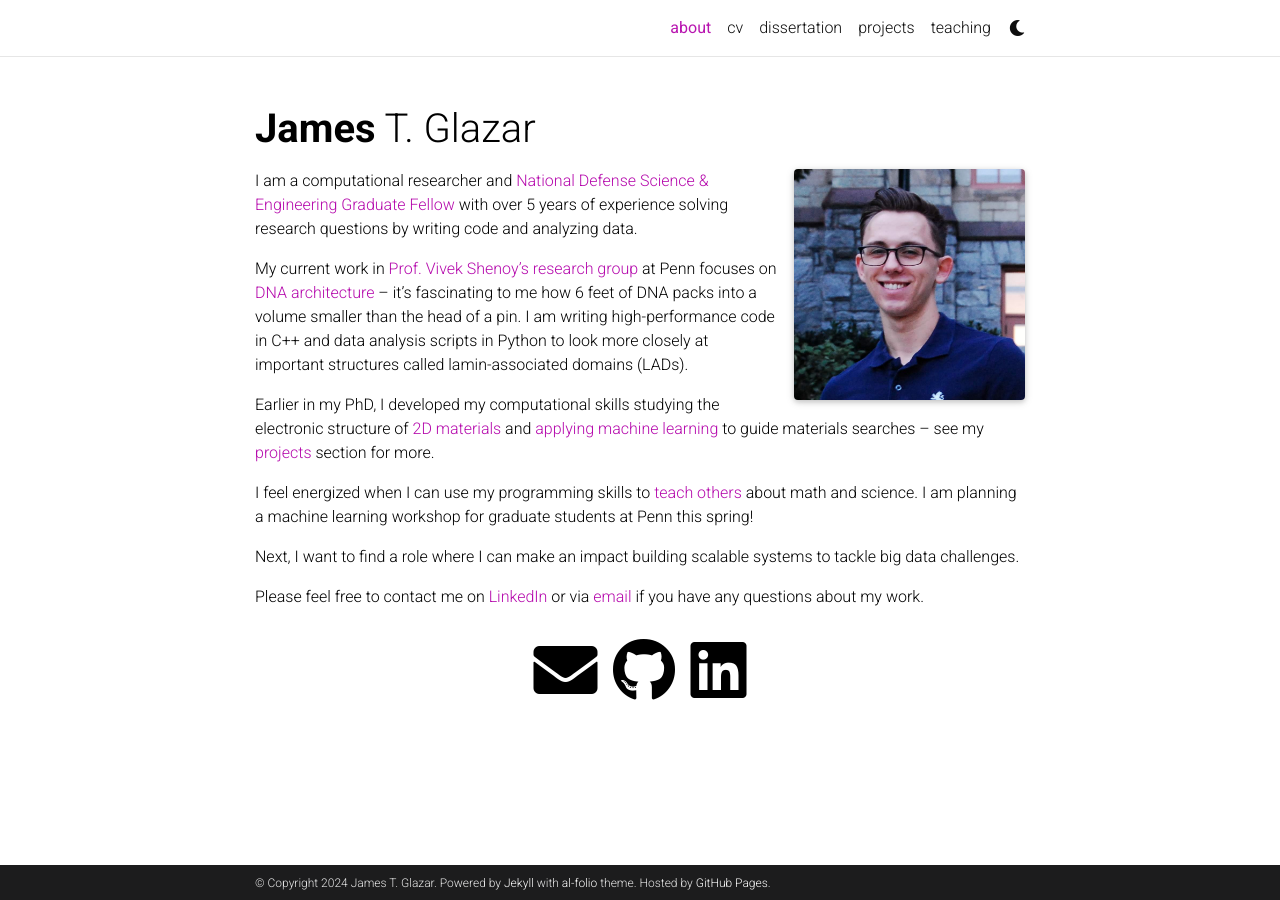
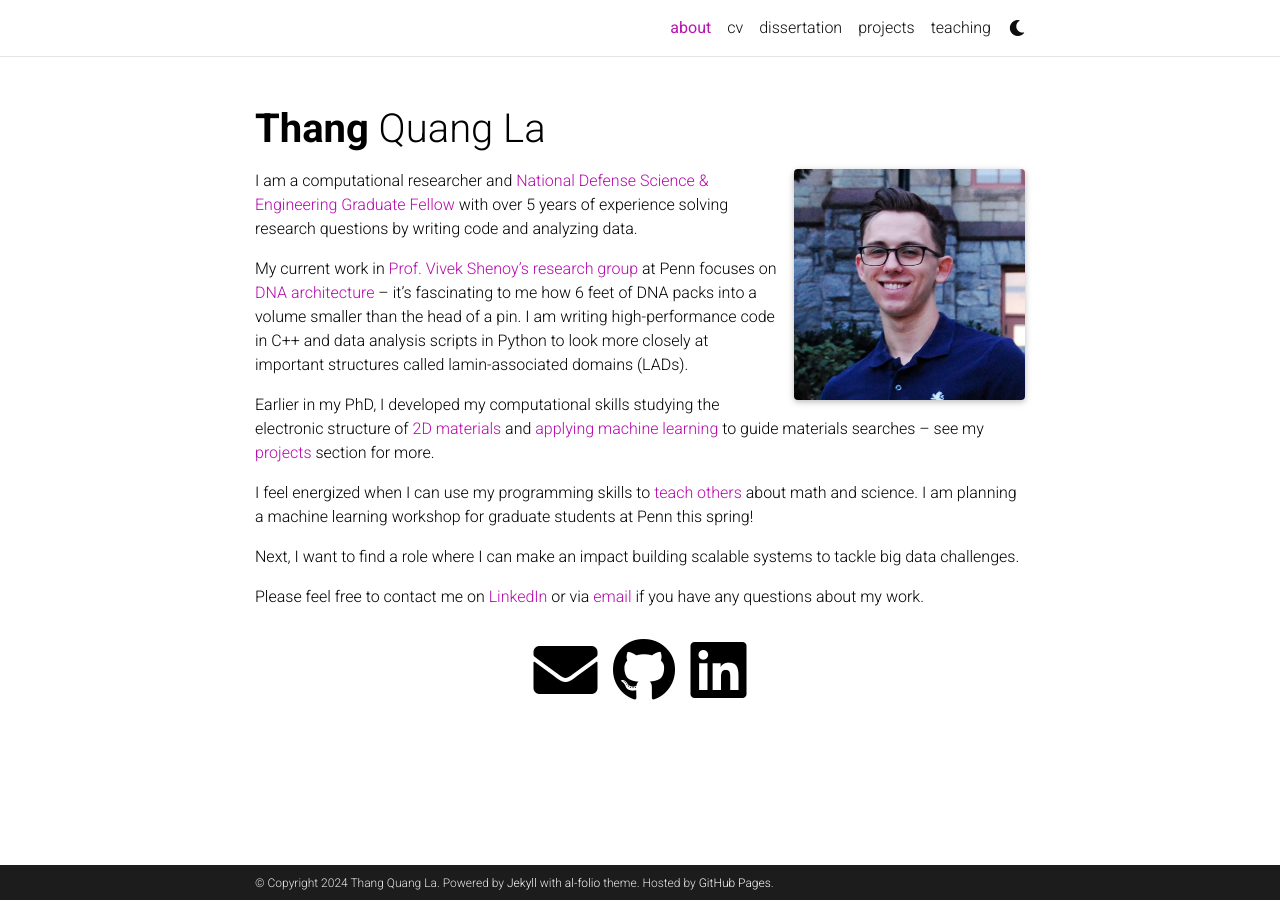
Before and after one commit to laquangthang/laquangthang.github.io, a Jekyll site: the page built from _pages/about.md, in a window 1280 px wide. Built offline with Jekyll 4.4.1, drawn with Linux system fonts in a browser that asks for light colours; comment, search, counter and statistics services are not loaded; a style sheet for code colours, icons or effects is not loaded.

Commit message:
Update _config.yml

```diff
--- a/_config.yml
+++ b/_config.yml
@@ -3,10 +3,10 @@
 # -----------------------------------------------------------------------------
 
 title: blank # the website title (if blank, full name will be used instead)
-first_name: James
-middle_name: T.
-last_name: Glazar
-email: glazar.james@gmail.com
+first_name: Thang
+middle_name: Quang
+last_name: La
+email: lathang2207@gmail.com
 description: > # the ">" symbol means to ignore newlines until "footer_text:"
   My personal website
 footer_text: >
@@ -17,7 +17,7 @@ keywords: # add your own keywords or leave empty
 lang: en # the language of your site (for example: en, fr, cn, ru, etc.)
 icon: ⚛️  # the emoji used as the favicon (alternatively, provide image name in /assets/img/)
 
-url: https://jglazar.github.io # the base hostname & protocol for your site
+url: https://laquangthang.github.io # the base hostname & protocol for your site
 baseurl:  # the subpath of your site, e.g. /blog/
 last_updated: false # set to true if you want to display last updated in the footer
 impressum_path:  # set to path to include impressum link in the footer, use the same path as permalink in a page, helps to conform with EU GDPR
@@ -57,7 +57,7 @@ og_image: # The site-wide (default for all links) Open Graph preview image
 # -----------------------------------------------------------------------------
 # Social integration
 
-github_username: jglazar # your GitHub user name
+github_username: laquangthang # your GitHub user name
 gitlab_username: # your GitLab user name
 twitter_username: # your Twitter handle
 linkedin_username: jglazar # your LinkedIn user name
```
